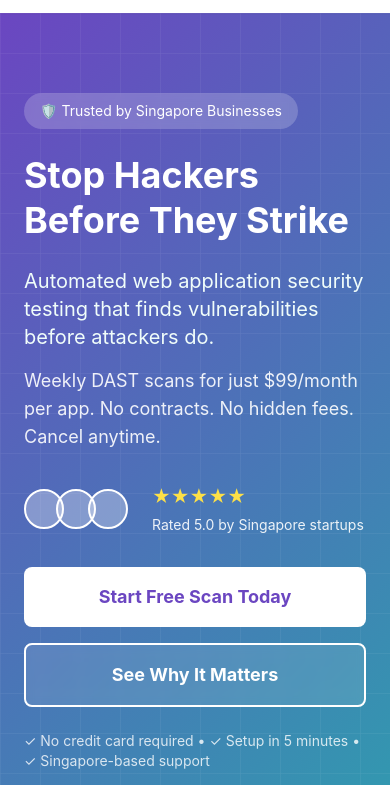
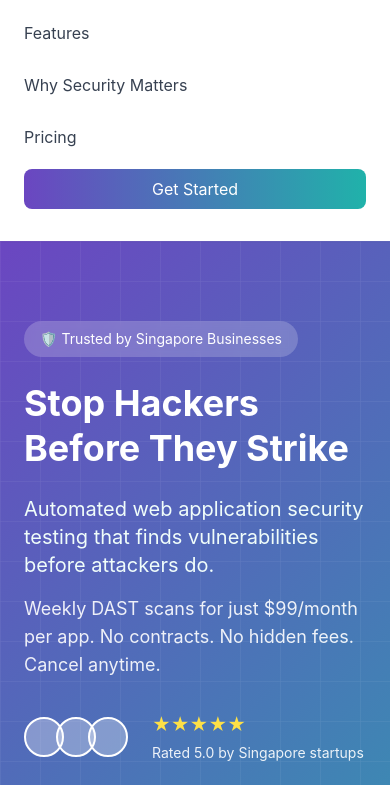
Before and after one commit to giushansen/scoutbloc-site, a plain HTML site: page index.html in a window 390 px wide. Both pictures are taken after a click on the button 354 px from the left and 36 px from the top of the page. Shown: the part 59-844 px from the top of the page. Drawn offline with nearby package versions, Linux system fonts and the light colour scheme.

Commit message:
Hamburger meny

```diff
--- a/index.html
+++ b/index.html
@@ -109,11 +109,18 @@
                     <a href="/pricing" class="text-gray-700 hover:text-cyber-600 transition">Pricing</a>
                     <a href="/pricing#contact" class="bg-gradient-to-r from-cyber-600 to-teal-500 text-white px-6 py-2 rounded-lg hover:shadow-lg transition">Get Started</a>
                 </div>
-                <button class="md:hidden text-gray-700">
+                <button id="mobileMenuBtn" class="md:hidden text-gray-700">
                     <svg class="w-6 h-6" fill="none" stroke="currentColor" viewBox="0 0 24 24">
                         <path stroke-linecap="round" stroke-linejoin="round" stroke-width="2" d="M4 6h16M4 12h16M4 18h16"></path>
                     </svg>
                 </button>
+            </div>
+            <!-- Mobile Menu -->
+            <div id="mobileMenu" class="hidden md:hidden mt-4 pb-4 space-y-3">
+                <a href="#features" class="block text-gray-700 hover:text-cyber-600 transition py-2">Features</a>
+                <a href="#security-stats" class="block text-gray-700 hover:text-cyber-600 transition py-2">Why Security Matters</a>
+                <a href="/pricing" class="block text-gray-700 hover:text-cyber-600 transition py-2">Pricing</a>
+                <a href="/pricing#contact" class="block bg-gradient-to-r from-cyber-600 to-teal-500 text-white px-6 py-2 rounded-lg hover:shadow-lg transition text-center">Get Started</a>
             </div>
         </nav>
     </header>
@@ -519,5 +526,13 @@
             </div>
         </div>
     </footer>
+
+    <script>
+        // Mobile menu toggle
+        document.getElementById('mobileMenuBtn').addEventListener('click', function() {
+            const menu = document.getElementById('mobileMenu');
+            menu.classList.toggle('hidden');
+        });
+    </script>
 </body>
 </html>
```
Also changed, not shown: pricing.html (+20 -0 lines).
